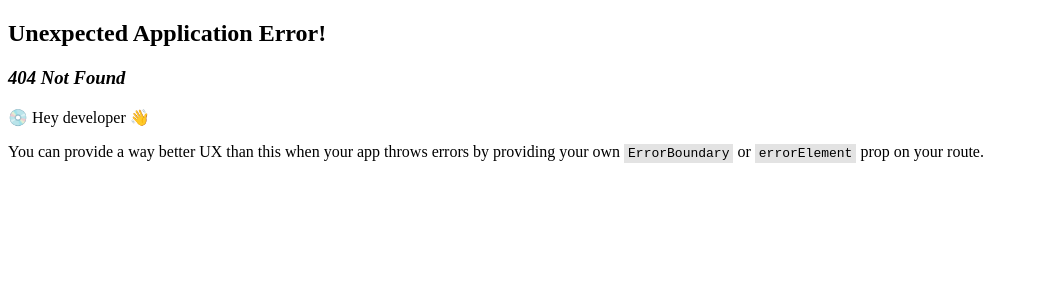
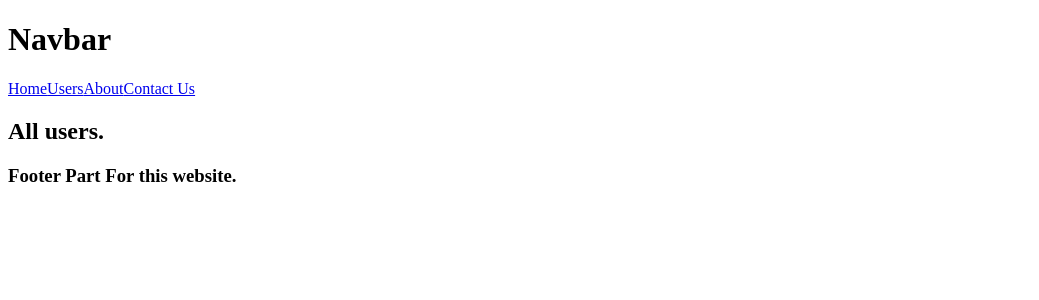
Before and after one commit to prosenjithdash/introduction-to-reat-router, a React (Vite) app: page /users in a window 1280 px wide. Before the commit this address had no page. Shown: the top 300 px of the page, without its empty margins (0-1039 px from the left). Built offline with nearby package versions, Linux system fonts and the light colour scheme.

Commit message:
(Recap) Nested Route and Use Link, outlet done

```diff
--- /dev/null
+++ b/src/components/Footer/Footer.jsx
@@ -0,0 +1,11 @@
+import React from 'react';
+
+const Footer = () => {
+    return (
+        <div>
+            <h3>Footer Part For this website.</h3>
+        </div>
+    );
+};
+
+export default Footer;
--- a/src/components/Header/Header.jsx
+++ b/src/components/Header/Header.jsx
@@ -1,13 +1,19 @@
-import React from 'react';
+import { Link } from 'react-router-dom';
 
 const Header = () => {
     return (
         <div>
             <h1>Navbar</h1>
             <nav>
-                <a href="/">Home</a>
-                <a href="/about">Header</a>
-                <a href="/contactUs">Contact Us</a>
+                {/* <a href="/">Home</a>
+                <a href="/about">About</a>
+                <a href="/contactUs">Contact Us</a> */}
+
+                {/* Link is Better version of <a></a> */}
+                <Link to='/'>Home</Link>
+                <Link to='/users'>Users</Link>
+                <Link to='/about'>About</Link>
+                <Link to='/contactUs'>Contact Us</Link>
             </nav>
         </div>
     );
--- a/src/components/Home/Home.jsx
+++ b/src/components/Home/Home.jsx
@@ -1,13 +1,14 @@
 import React from 'react';
 import { Outlet } from 'react-router-dom';
 import Header from '../Header/Header';
+import Footer from '../Footer/Footer';
 
 const Home = () => {
     return (
         <div>
             <Header/>
-            <h2>This the home page bro.</h2>
-            <Outlet/>
+            <Outlet />
+            <Footer/>
         </div>
     );
 };
--- /dev/null
+++ b/src/components/Users/Users.jsx
@@ -0,0 +1,11 @@
+import React from 'react';
+
+const Users = () => {
+    return (
+        <div>
+            <h2>All users.</h2>
+        </div>
+    );
+};
+
+export default Users;
--- a/src/main.jsx
+++ b/src/main.jsx
@@ -7,6 +7,7 @@ import {
 import Home from './components/Home/Home';
 import About from './components/About/About';
 import ContactUs from './components/ContactUS/ContactUs';
+import Users from './components/Users/Users';
 
 const router = createBrowserRouter([
   {
@@ -20,6 +21,10 @@ const router = createBrowserRouter([
       {
         path: '/contactUs',
         element: <ContactUs />
+      },
+      {
+        path: '/users',
+        element:<Users/>
       }
     ]
   }
```
